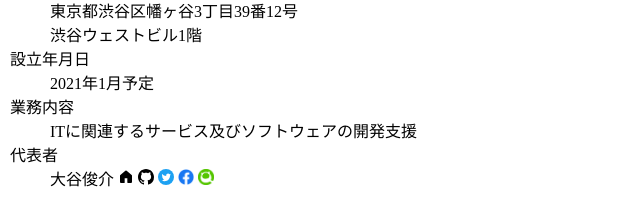
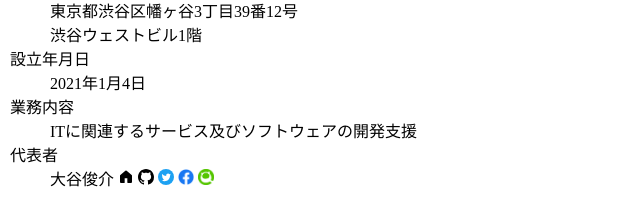
Before and after one commit to zauel/zauel.github.io, a plain HTML site: page docs/index.html in a window 1280 px wide. Shown: the part 249-456 px from the top of the page, 0-640 px from the left. Drawn offline with Linux system fonts and the light colour scheme.

Commit message:
fix establishment date

```diff
--- a/docs/index.html
+++ b/docs/index.html
@@ -28,7 +28,7 @@
           <dt>所在地</dt>
           <dd>〒151-0072<br />東京都渋谷区幡ヶ谷3丁目39番12号<br />渋谷ウェストビル1階</dd>
           <dt>設立年月日</dt>
-          <dd>2021年1月予定</dd>
+          <dd>2021年1月4日</dd>
           <dt>業務内容</dt>
           <dd>ITに関連するサービス及びソフトウェアの開発支援</dd>
           <dt>代表者</dt>
```
